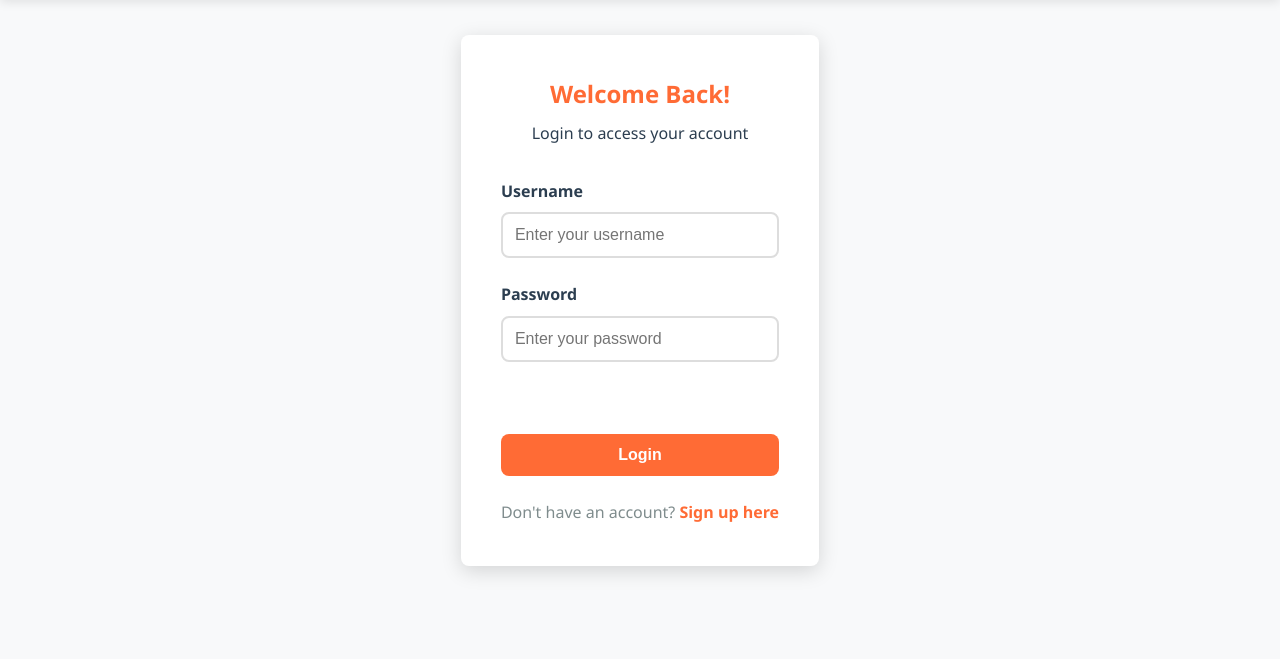
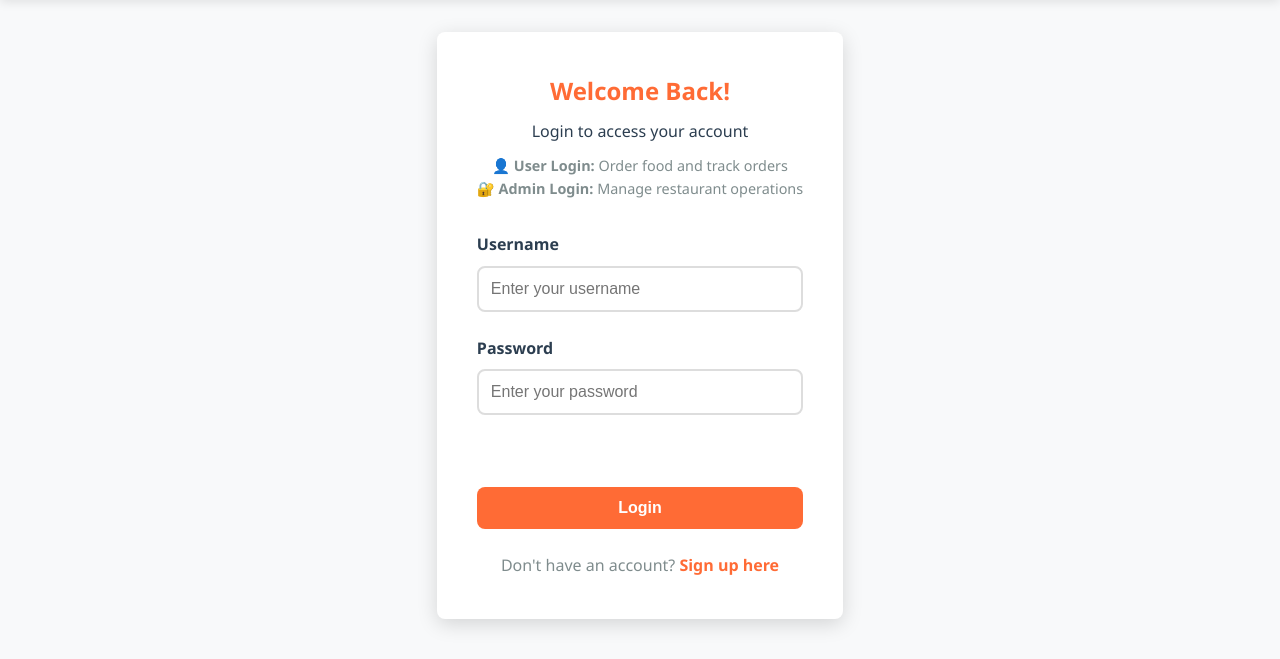
Before and after one commit to Ravi-teja-777/resturant-app, a Flask app: page /login in a window 1280 px wide. Shown: the part 83-742 px from the top of the page. Run offline with Flask 3, Linux system fonts and the light colour scheme.

Commit message:
Update login.html

```diff
--- a/templates/login.html
+++ b/templates/login.html
@@ -10,6 +10,12 @@
                 <div class="auth-header">
                     <h2>Welcome Back!</h2>
                     <p>Login to access your account</p>
+                    <div class="role-info-box">
+                        <p style="margin: 10px 0 0 0; font-size: 0.9rem; color: #7f8c8d;">
+                            👤 <strong>User Login:</strong> Order food and track orders<br>
+                            🔐 <strong>Admin Login:</strong> Manage restaurant operations
+                        </p>
+                    </div>
                 </div>
                 <form id="loginForm" class="auth-form">
                     <div class="form-group">
```
